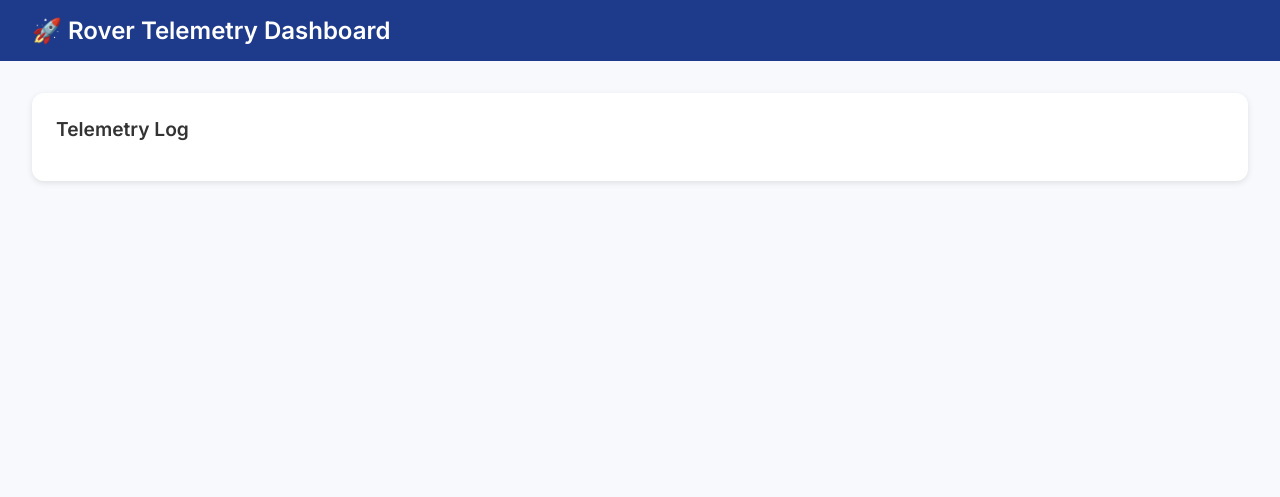
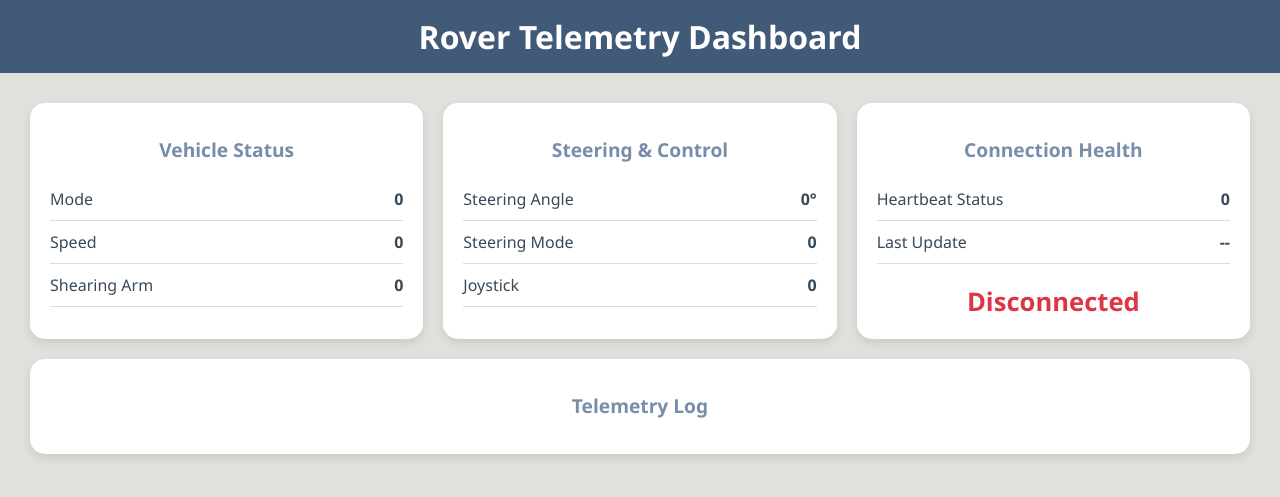
Before and after one commit to charu2409/Rover, a Flask app: page / in a window 1280 px wide. Shown: the top 497 px of the page. Run offline with Flask 3, Linux system fonts and the light colour scheme; data that the repository does not hold is empty.

Commit message:
Update index.html

```diff
--- a/templates/index.html
+++ b/templates/index.html
@@ -2,97 +2,179 @@
 <html lang="en">
 <head>
   <meta charset="UTF-8">
-  <title>Rover Telemetry Dashboard</title>
-  <link href="https://fonts.googleapis.com/css2?family=Inter:wght@400;600&display=swap" rel="stylesheet">
+  <meta name="viewport" content="width=device-width, initial-scale=1.0">
+  <title>Rover Dashboard</title>
   <style>
-    body {
-      font-family: 'Inter', sans-serif;
-      margin: 0;
-      background: #f7f9fc;
-      color: #333;
+    :root {
+      --primary: #E0E1DD;
+      --secondary: #778DA9;
+      --accent: #415A77;
+      --dark: #384959;
+      --white: #ffffff;
+      --line: #dcdcdc;
+      --connected: #28a745;
+      --disconnected: #dc3545;
     }
-    header {
-      background: #1e3a8a;
-      color: #fff;
-      padding: 1rem 2rem;
-      font-size: 1.5rem;
-      font-weight: 600;
-    }
+    body { margin: 0; font-family: "Segoe UI", Tahoma, sans-serif; background: var(--primary); color: var(--dark); }
+    header { background: var(--accent); color: var(--white); padding: 15px 25px; text-align: center; font-size: 2rem; font-weight: bold; }
+
     .container {
-      padding: 2rem;
+      display: grid;
+      grid-template-columns: repeat(3, 1fr);
+      gap: 20px;
+      padding: 30px;
     }
     .card {
-      background: #fff;
-      border-radius: 12px;
-      box-shadow: 0 2px 6px rgba(0,0,0,0.1);
-      padding: 1.5rem;
-      margin-bottom: 1rem;
+      background: var(--white);
+      border-radius: 15px;
+      padding: 20px;
+      box-shadow: 0 4px 10px rgba(0,0,0,0.1);
     }
-    .card h2 {
-      margin-top: 0;
+    .card h1 {
       font-size: 1.2rem;
+      text-align: center;
+      margin-bottom: 15px;
+      color: var(--secondary);
     }
-    .status {
-      display: inline-block;
-      padding: 4px 10px;
-      border-radius: 20px;
-      font-size: 0.85rem;
-      font-weight: 600;
-    }
-    .connected {
-      background: #d1fae5;
-      color: #065f46;
-    }
-    .disconnected {
-      background: #fee2e2;
-      color: #991b1b;
-    }
-    #log-container {
-      max-height: 400px;
+    .row { display: flex; justify-content: space-between; padding: 10px 0; border-bottom: 1px solid var(--line); }
+    .label { font-size: 1rem; font-weight: 500; }
+    .value { font-size: 1rem; font-weight: bold; color: var(--dark); }
+
+    .status-container { display: flex; justify-content: center; margin-top: 20px; }
+    .status { font-size: 1.6rem; font-weight: bold; }
+    .connected { color: var(--connected); }
+    .disconnected { color: var(--disconnected); }
+
+    /* Logs */
+    #logsWrapper { grid-column: 1 / -1; }
+    #logsContainer {
+      margin-top: 10px;
+      max-height: 400px;   /* Scrollable height */
       overflow-y: auto;
-      padding-right: 10px;
     }
     .log-entry {
-      border-bottom: 1px solid #eee;
-      padding: 1rem 0;
+      background: var(--primary);
+      border-radius: 10px;
+      padding: 15px;
+      margin-bottom: 15px;
     }
+    .log-header { display: flex; justify-content: space-between; margin-bottom: 10px; }
+    .log-timestamp { font-weight: bold; color: var(--secondary); }
+    .log-status { font-weight: bold; font-size: 0.8rem; padding: 3px 8px; border-radius: 8px; width: fit-content; }
+    .connected-status { background: #d1fae5; color: #028a0f; }
+    .disconnected-status { background: #fde2e1; color: #dc3545; }
+    .log-details { display: grid; grid-template-columns: repeat(2,1fr); gap: 10px 20px; }
+    .log-details div { display: flex; flex-direction: column; }
+    .log-row-label { font-weight: 500; color: var(--secondary); }
+    .log-row-value { font-weight: bold; color: var(--dark); }
   </style>
 </head>
 <body>
-  <header>🚀 Rover Telemetry Dashboard</header>
+<header>Rover Telemetry Dashboard</header>
+
 <div class="container">
   <div class="card">
-      <h2>Telemetry Log</h2>
-      <div id="log-container"></div>
+    <h1>Vehicle Status</h1>
+    <div class="row"><span class="label">Mode</span><span class="value" id="mode">0</span></div>
+    <div class="row"><span class="label">Speed</span><span class="value" id="speed">0</span></div>
+    <div class="row"><span class="label">Shearing Arm</span><span class="value" id="shearingarm">0</span></div>
+  </div>
+  <div class="card">
+    <h1>Steering & Control</h1>
+    <div class="row"><span class="label">Steering Angle</span><span class="value" id="angle">0°</span></div>
+    <div class="row"><span class="label">Steering Mode</span><span class="value" id="steeringmode">0</span></div>
+    <div class="row"><span class="label">Joystick</span><span class="value" id="joystick">0</span></div>
+  </div>
+  <div class="card">
+    <h1>Connection Health</h1>
+    <div class="row"><span class="label">Heartbeat Status</span><span class="value" id="heartbeat">0</span></div>
+    <div class="row"><span class="label">Last Update</span><span class="value" id="lastupdate">--</span></div>
+    <div class="status-container"><span id="status" class="status disconnected">Disconnected</span></div>
+  </div>
+
+  <div class="card" id="logsWrapper">
+    <h1>Telemetry Log</h1>
+    <div id="logsContainer"></div>
   </div>
 </div>
 
 <script>
-    async function fetchLogs() {
-      const res = await fetch("/rover-logs");
-      const data = await res.json();
-      const container = document.getElementById("log-container");
+const ROVER_ID = "rover1";
+const speedMap = {1:"0.5 kmph",2:"1 kmph",3:"1.5 kmph",4:"2 kmph",5:"2.5 kmph"};
+const steeringMap = {1:"Home position",2:"All wheel mode",3:"Zero turn",4:"Crab"};
+const shearingMap = {0:"Home position",1:"Sensing position"};
+const joystickMap = {0:"Neutral",1:"Forward",2:"Backward"};
+
+function checkConnection(heartbeat) {
+  return (heartbeat >= 1 && heartbeat <= 255);
+}
+
+async function fetchRoverData() {
+  let res = await fetch(`/rover/${ROVER_ID}`);
+  let data = await res.json();
+  if (data.success) {
+    let d = data.data;
+    document.getElementById("mode").innerText = d.mode ?? 0;
+    document.getElementById("speed").innerText = speedMap[d.speed] ?? d.speed ?? 0;
+    document.getElementById("shearingarm").innerText = shearingMap[d.shearingarm] ?? d.shearingarm ?? 0;
+    document.getElementById("angle").innerText = (d.angle ?? 0) + "°";
+    document.getElementById("steeringmode").innerText = steeringMap[d.steeringmode] ?? d.steeringmode ?? 0;
+    document.getElementById("joystick").innerText = joystickMap[d.joystick] ?? d.joystick ?? 0;
+    document.getElementById("heartbeat").innerText = d.heartbeat ?? 0;
+
+    let statusEl = document.getElementById("status");
+    if (checkConnection(d.heartbeat)) {
+      statusEl.innerText="Connected"; statusEl.className="status connected";
+    } else {
+      statusEl.innerText="Disconnected"; statusEl.className="status disconnected";
+    }
+    document.getElementById("lastupdate").innerText = new Date().toLocaleTimeString();
+  }
+}
+
+async function fetchRoverLogs() {
+  let res = await fetch(`/rover-logs/${ROVER_ID}`);
+  let json = await res.json();
+  let logs = json.data ?? [];
+  let container = document.getElementById("logsContainer");
   container.innerHTML = "";
+  logs.forEach(log=>{
+    let ts = "--";
+    if (log.timestamp) {
+      if (log.timestamp.seconds) ts = new Date(log.timestamp.seconds*1000).toLocaleTimeString();
+      else if (log.timestamp._seconds) ts = new Date(log.timestamp._seconds*1000).toLocaleTimeString();
+      else ts = new Date(log.timestamp).toLocaleTimeString();
+    }
+    let entry=document.createElement("div"); entry.className="log-entry";
+    let header=document.createElement("div"); header.className="log-header";
+    let tsEl=document.createElement("span"); tsEl.className="log-timestamp"; tsEl.innerText=ts;
+    let statusEl=document.createElement("span");
+    statusEl.className="log-status "+(checkConnection(log.heartbeat)?"connected-status":"disconnected-status");
+    statusEl.innerText=(checkConnection(log.heartbeat)?"Connected":"Disconnected");
+    header.appendChild(tsEl); header.appendChild(statusEl); entry.appendChild(header);
 
-      if (data.success) {
-        data.data.forEach(log => {
-          const statusClass = log.status === "Connected" ? "connected" : "disconnected";
-          const entry = `
-            <div class="log-entry">
-              <strong>${new Date().toLocaleTimeString()}</strong>
-              <span class="status ${statusClass}">${log.status}</span>
-              <div>Mode: ${log.mode ?? "-"} | Speed: ${log.speed ?? "-"}</div>
-              <div>Steering Mode: ${log.steeringmode ?? "-"}</div>
-              <div>Joystick: ${log.joystick ?? "-"}</div>
-              <div>Heartbeat: ${log.heartbeat ?? "-"}</div>
-            </div>
-          `;
-          container.innerHTML += entry;
+    let details=document.createElement("div"); details.className="log-details";
+    let fields=[
+      ["Mode:", log.mode ?? 0],
+      ["Speed:", speedMap[log.speed] ?? log.speed ?? 0],
+      ["Steering Mode:", steeringMap[log.steeringmode] ?? log.steeringmode ?? 0],
+      ["Pot Angle:", (log.angle ?? 0) + "°"],
+      ["Joystick:", joystickMap[log.joystick] ?? log.joystick ?? 0],
+      ["Shearing:", shearingMap[log.shearingarm] ?? log.shearingarm ?? 0],
+      ["Heartbeat:", log.heartbeat ?? 0]
+    ];
+    fields.forEach(f=>{
+      let div=document.createElement("div");
+      let l=document.createElement("span"); l.className="log-row-label"; l.innerText=f[0];
+      let v=document.createElement("span"); v.className="log-row-value"; v.innerText=f[1];
+      div.appendChild(l); div.appendChild(v); details.appendChild(div);
+    });
+    entry.appendChild(details); container.appendChild(entry);
   });
 }
-    }
-    setInterval(fetchLogs, 3000);
-    fetchLogs();
+setInterval(fetchRoverData,2000);
+setInterval(fetchRoverLogs,4000);
+fetchRoverData(); fetchRoverLogs();
 </script>
 </body>
 </html>
```
Lines whose indentation alone changed are shown as unchanged.
